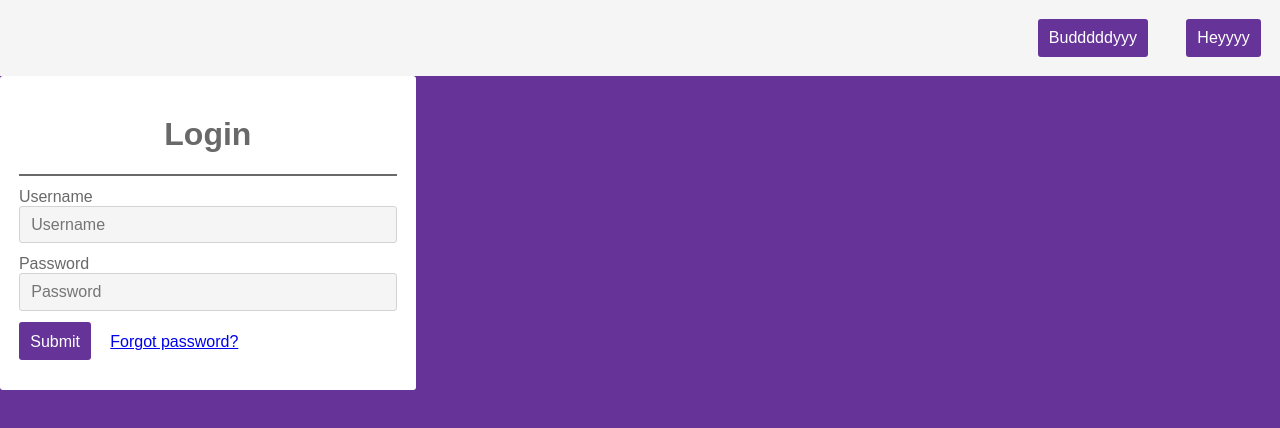
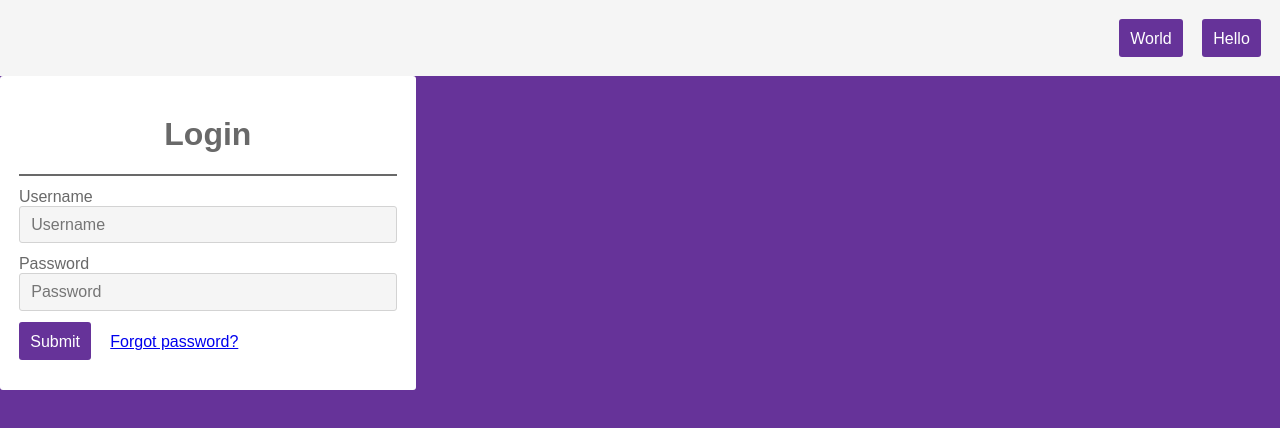
Before and after one commit to Jamdan2/tmon, a React (Create React App) app: page / in a window 1280 px wide. Shown: the top 428 px of the page. Built offline with nearby package versions, Linux system fonts and the light colour scheme.

Commit message:
Make specialized NavLinks for NavBar

```diff
--- a/src/app/components/navBar/NavBar.css
+++ b/src/app/components/navBar/NavBar.css
@@ -15,20 +15,5 @@
 }
 
 #navBar .navLink {
-    height: 10mm;
-
-    border-radius: 3px;
-
-    margin: 5mm;
-
-    padding: 0 3mm;
-
-    background-color: rebeccapurple;
-
-    color: white;
-    text-decoration: none;
-
-    display: block;
-
-    line-height: 10mm;
+    margin: 5mm 5mm 5mm 0;
 }
--- a/src/app/components/navBar/NavBarContainer.js
+++ b/src/app/components/navBar/NavBarContainer.js
@@ -4,9 +4,7 @@ import NavBar from "./NavBar";
 class NavBarContainer extends Component {
 
     render() {
-        return <NavBar>
-            {this.props.children}
-        </NavBar>;
+        return <NavBar>{this.props.children}</NavBar>;
     }
 
 }
--- /dev/null
+++ b/src/app/components/navBar/NavLink.js
@@ -0,0 +1,14 @@
+import React from 'react';
+import Link from "react-router-dom/es/Link";
+
+const NavLink = (props) => {
+    return (
+        <Link id="navLink" to={props.to}>
+            <button className="navLink">
+                {props.children}
+            </button>
+        </Link>
+    );
+};
+
+export default NavLink;
--- a/src/app/pages/Welcome.js
+++ b/src/app/pages/Welcome.js
@@ -1,14 +1,14 @@
 import React from 'react';
 import NavBarContainer from "../components/navBar/NavBarContainer";
-import Link from "react-router-dom/es/Link";
 import LoginFormContainer from "../components/loginForm/LoginFormContainer";
+import NavLink from "../components/navBar/NavLink";
 
 const Welcome = () => {
     return (
-        <div>
+        <div id="welcomePage">
             <NavBarContainer>
-                <Link to="/" className="navLink">Heyyyy</Link>
-                <Link to="/" className="navLink">Budddddyyy</Link>
+                <NavLink className="navLink" to="/">Hello</NavLink>
+                <NavLink className="navLink" to="/">World</NavLink>
             </NavBarContainer>
             <LoginFormContainer/>
         </div>
```
